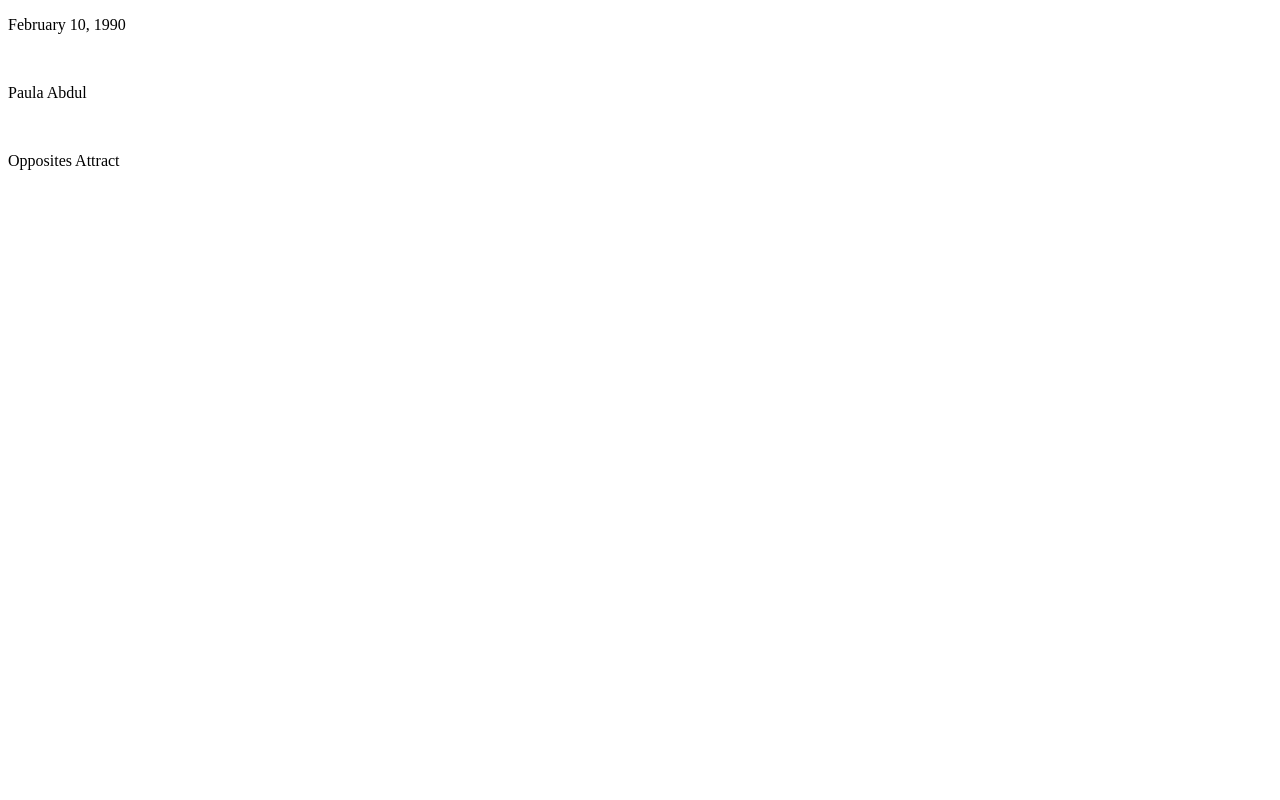
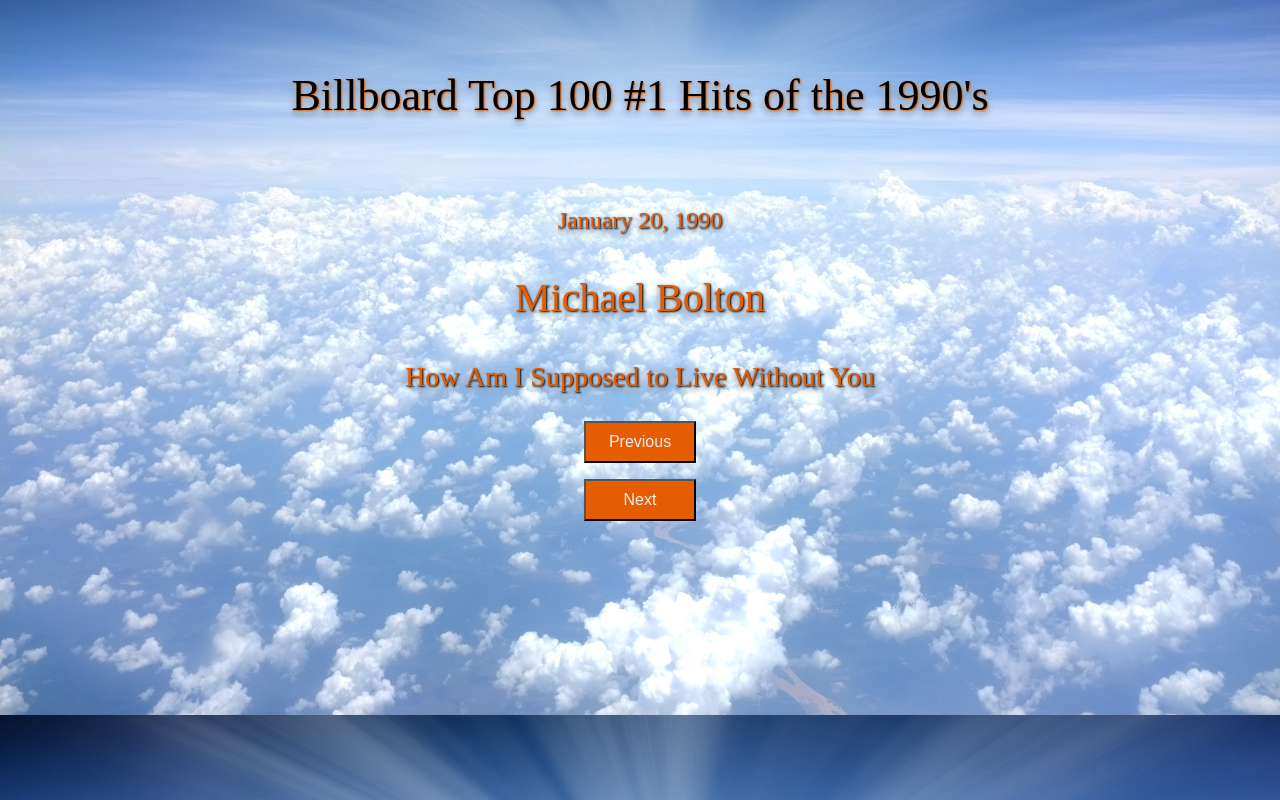
Before and after one commit to GnarvelousOne/billboard, a plain HTML site: page index.html in a window 1280 px wide. Drawn offline with nearby package versions, Linux system fonts and the light colour scheme.

Commit message:
working version

```diff
--- a/index.html
+++ b/index.html
@@ -1,17 +1,26 @@
 <!DOCTYPE html>
 <html lang="en">
   <head>
-    <title>Billboard Top Hits of the 1990's</title>
+    <title>Billboard Top 100 #1 Hits of the 1990's</title>
     <meta name="viewport" content="width=device-width, initial-scale=1">
     <meta charset="utf-8"/>
+    <link href="style.css" rel="stylesheet" type="text/css">
+    <script src="https://ajax.googleapis.com/ajax/libs/jquery/3.5.1/jquery.min.js"></script>
   </head>
     <body>
-      <p id='datetext'></p>
-      <br>
-      <p id='artisttext'></p>
-      <br>
-      <p id='songtext'></p>
-      <br>
+      <div class='box-information'>
+        <br>
+        <p class='title'>Billboard Top 100 #1 Hits of the 1990's</p>
+        <br>
+        <p class="date" id='datetext'></p>
+
+        <p class="artist" id='artisttext'></p>
+
+        <p class="song" id='songtext'></p>
+        <button class="button" id="previous">Previous</button>
+        <button class="button" id="next">Next</button>
+        <br>
+    </div>
     </body>
     <script src="main.js"></script>
   </html>
--- a/main.js
+++ b/main.js
@@ -8,19 +8,44 @@ var song = ['How Am I Supposed to Live Without You', 'Opposites Attract', 'Escap
 let datetext = document.getElementById("datetext");
 let artisttext = document.getElementById("artisttext");
 let songtext = document.getElementById("songtext");
+let hitbutton = document.getElementById("hitbutton")
 
 datetext.innerHTML = date[0];
 artisttext.innerHTML = artist[0];
 songtext.innerHTML = song[0];
 
+/*
+function slideshow() {
+  var i = 1;
+  for (var x=0; x < date.length; x ++) {
+    datetext.innerHTML = date[i+1];
+    console.log(date[i+1]);
+    artisttext.innerHTML = artist[i+1];
+    songtext.innerHTML = song[i+1];
+    i ++;
+  };
+};
 
-for (var x=0; x < date.length; x ++) {
-  setInterval(function () {
-    i = 1;
-    datetext.innerHTML = date[i];
-    console.log(date[i]);
-    artisttext.innerHTML = artist[i];
-    songtext.innerHTML = song[i];
-    i++;
-    }, (3 * 1000));
-};
+hitbutton.onclick = function() {slideshow()};
+//*/
+var i = 0;
+
+$(document).ready(function(){
+  $("#next").click(function(){
+    datetext.innerHTML = date[i+1];
+    console.log(date[i+1]);
+    artisttext.innerHTML = artist[i+1];
+    songtext.innerHTML = "'"+song[i+1]+"'";
+    i ++;
+  });
+});
+
+$(document).ready(function(){
+  $("#previous").click(function(){
+    datetext.innerHTML = date[i-1];
+    console.log(date[i-1]);
+    artisttext.innerHTML = artist[i-1];
+    songtext.innerHTML = "'"+song[i-1]+"'";
+    i --;
+  });
+});
--- /dev/null
+++ b/style.css
@@ -0,0 +1,58 @@
+body {
+  background-image: url('heaven.jpg');
+  background-position: center;
+  background-size: cover;
+}
+
+.box-information {
+  margin: 0 auto 15px auto;
+  padding: 0 10px 10px 10px;
+  width: 80%;
+
+  position: relative;
+}
+
+.button {
+  width: 7em;
+  display: block;
+  padding: 10px 15px;
+  background-color: #e65c00;
+  font-size: 1.0em;
+  text-indent: 0;
+  text-align: center;
+  color: #eeeeee;
+  margin-top: 1em;
+  margin-bottom: 1em;
+  margin-left:auto;
+  margin-right:auto;
+}
+.title {
+  text-align: center;
+  font-size: 2.75em;
+  color: #000000;
+  text-shadow: 1px 1px 2px #e65c00, 0 2px 6px #ffffff, 0 3px 6px #1f4060;
+  font-family: "Georgia" sans-serif;
+}
+.date {
+  text-align: center;
+  font-size: 1.5em;
+  color: #e65c00;
+  text-shadow: 1px 1px 2px #000000, 0 2px 6px #ffffff, 0 3px 6px #1f4060;
+  font-family: "Georgia" sans-serif;
+}
+
+.artist {
+  text-align: center;
+  font-size: 2.5em;
+  color: #e65c00;
+  text-shadow: 1px 1px 2px #000000, 0 2px 6px #ffffff, 0 3px 6px #1f4060;
+  font-family: "Georgia" sans-serif;
+}
+
+.song {
+  text-align: center;
+  font-size: 1.75em;
+  color: #e65c00;
+  text-shadow: 1px 1px 2px #000000, 0 2px 6px #ffffff, 0 3px 6px #1f4060;
+  font-family: "Georgia" sans-serif;
+}
```
Also changed, not shown: heaven.jpg (added).
